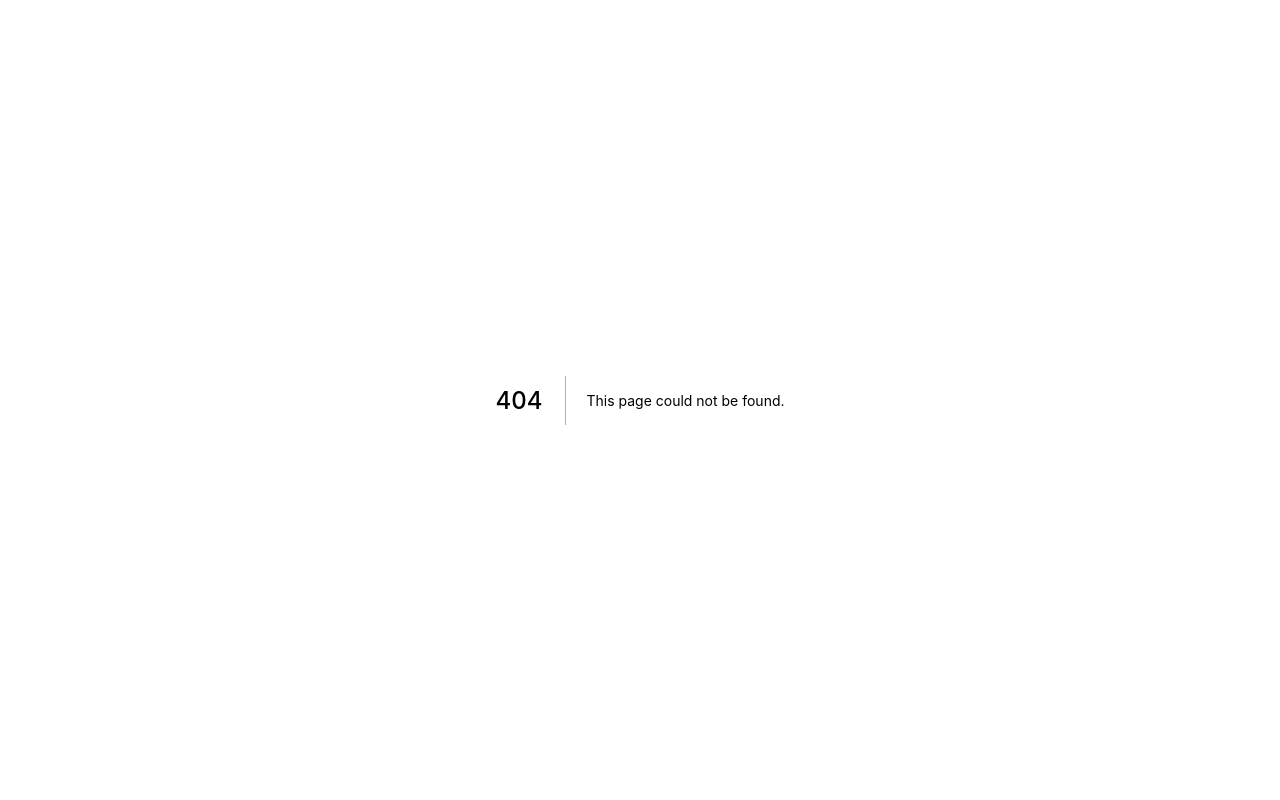
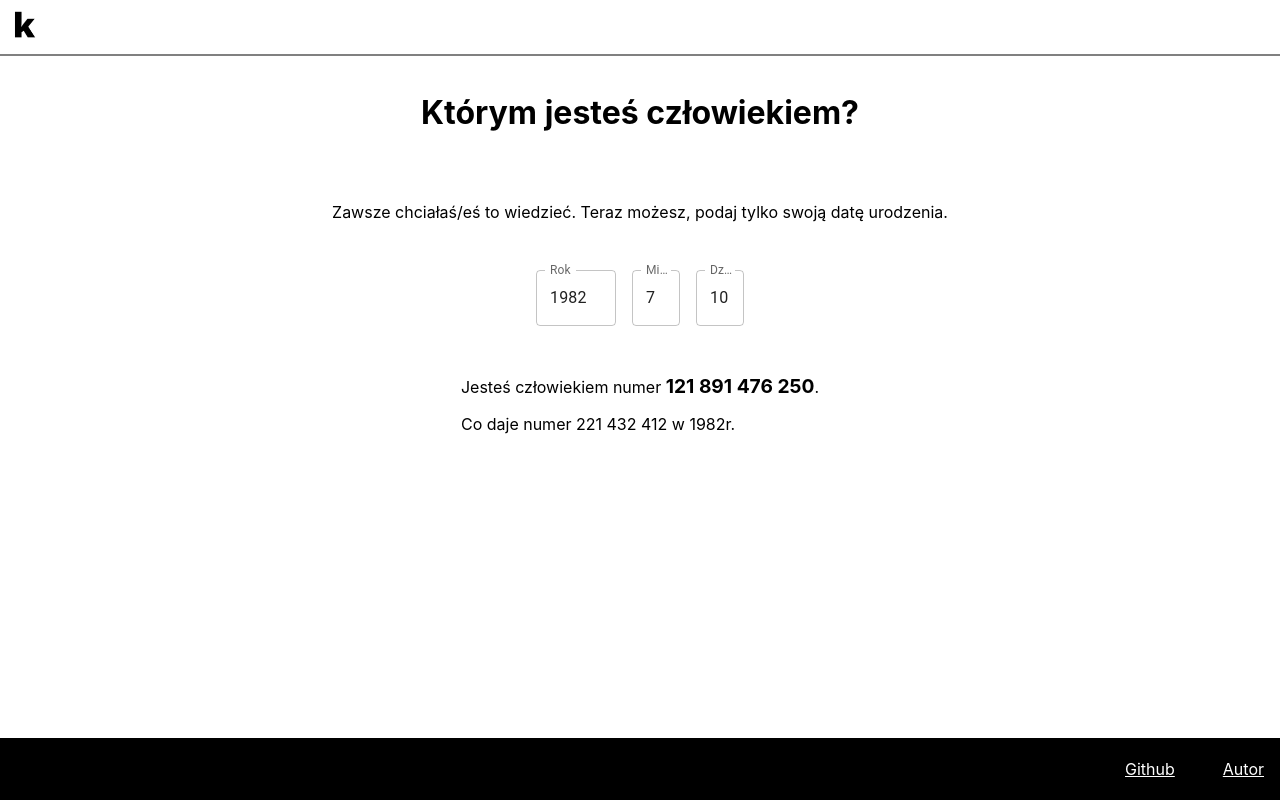
Before and after one commit to pensjonatus/kwlk, a Next.js app: page /which/which in a window 1280 px wide. Before the commit this address had no page. Built offline with nearby package versions, Linux system fonts and the light colour scheme.

Commit message:
add which person

```diff
--- a/components/featured.tsx
+++ b/components/featured.tsx
@@ -1,6 +1,7 @@
 import { fightDescription } from "../pages/fight/fight";
 import { harmoniceDescription } from "../pages/harmonica/harmonica";
 import { sensibleDescription } from "../pages/sensible";
+import { whichDescription } from "../pages/which/which";
 
 type Feature = {
   title: string;
@@ -24,4 +25,9 @@ export const featured: Feature[] = [
     description: <>{harmoniceDescription}</>,
     link: "/harmonica",
   },
+  {
+    title: "Którym jesteś człowiekiem? 🤔",
+    description: <>{whichDescription}</>,
+    link: "/which",
+  },
 ];
--- a/components/layout/layout.module.css
+++ b/components/layout/layout.module.css
@@ -6,7 +6,7 @@
 .header {
   padding: 8px;
   border-bottom: 2px solid gray;
-  height: var(--main-height);
+  height: var(--header-height);
 }
 
 .footer {
--- a/package.json
+++ b/package.json
@@ -9,6 +9,9 @@
     "lint": "next lint"
   },
   "dependencies": {
+    "@emotion/react": "^11.10.0",
+    "@emotion/styled": "^11.10.0",
+    "@mui/material": "^5.9.3",
     "clsx": "^1.2.1",
     "next": "12.2.0",
     "react": "18.2.0",
--- /dev/null
+++ b/pages/which/index.ts
@@ -0,0 +1,3 @@
+import Which from "./which";
+
+export default Which;
--- /dev/null
+++ b/pages/which/people.ts
@@ -0,0 +1,78 @@
+type PeopleShape = {
+  year: number;
+  bornSoFar: number;
+  bornInYear: number;
+};
+
+export const people: PeopleShape[] = [
+  { year: 1950, bornSoFar: 107901175171, bornInYear: 468668154 },
+  { year: 1951, bornSoFar: 108369843325, bornInYear: 466813303 },
+  { year: 1952, bornSoFar: 108836656628, bornInYear: 463603019 },
+  { year: 1953, bornSoFar: 109300259647, bornInYear: 461392229 },
+  { year: 1954, bornSoFar: 109761651876, bornInYear: 460180547 },
+  { year: 1955, bornSoFar: 110221832423, bornInYear: 459938082 },
+  { year: 1956, bornSoFar: 110681770505, bornInYear: 460560639 },
+  { year: 1957, bornSoFar: 111142331144, bornInYear: 461909686 },
+  { year: 1958, bornSoFar: 111604240830, bornInYear: 463716629 },
+  { year: 1959, bornSoFar: 112067957459, bornInYear: 465509369 },
+  { year: 1960, bornSoFar: 112533466828, bornInYear: 466754959 },
+  { year: 1961, bornSoFar: 113000221787, bornInYear: 466920334 },
+  { year: 1962, bornSoFar: 113467142121, bornInYear: 465523753 },
+  { year: 1963, bornSoFar: 113932665874, bornInYear: 462329918 },
+  { year: 1964, bornSoFar: 114394995792, bornInYear: 457444926 },
+  { year: 1965, bornSoFar: 114852440718, bornInYear: 451323277 },
+  { year: 1966, bornSoFar: 115303763995, bornInYear: 444677891 },
+  { year: 1967, bornSoFar: 115748441886, bornInYear: 438345467 },
+  { year: 1968, bornSoFar: 116186787353, bornInYear: 432973218 },
+  { year: 1969, bornSoFar: 116619760571, bornInYear: 428839175 },
+  { year: 1970, bornSoFar: 117048599746, bornInYear: 425959180 },
+  { year: 1971, bornSoFar: 117474558926, bornInYear: 424076029 },
+  { year: 1972, bornSoFar: 117898634955, bornInYear: 422678256 },
+  { year: 1973, bornSoFar: 118321313211, bornInYear: 421386277 },
+  { year: 1974, bornSoFar: 118742699488, bornInYear: 420124936 },
+  { year: 1975, bornSoFar: 119162824424, bornInYear: 418936381 },
+  { year: 1976, bornSoFar: 119581760805, bornInYear: 417966814 },
+  { year: 1977, bornSoFar: 119999727619, bornInYear: 417431350 },
+  { year: 1978, bornSoFar: 120417158969, bornInYear: 417478890 },
+  { year: 1979, bornSoFar: 120834637859, bornInYear: 418129754 },
+  { year: 1980, bornSoFar: 121252767613, bornInYear: 419355657 },
+  { year: 1981, bornSoFar: 121672123270, bornInYear: 421076656 },
+  { year: 1982, bornSoFar: 122093199926, bornInYear: 423156088 },
+  { year: 1983, bornSoFar: 122516356014, bornInYear: 425475489 },
+  { year: 1984, bornSoFar: 122941831503, bornInYear: 427975735 },
+  { year: 1985, bornSoFar: 123369807238, bornInYear: 430645434 },
+  { year: 1986, bornSoFar: 123800452672, bornInYear: 433513805 },
+  { year: 1987, bornSoFar: 124233966477, bornInYear: 436616182 },
+  { year: 1988, bornSoFar: 124670582659, bornInYear: 439951564 },
+  { year: 1989, bornSoFar: 125110534223, bornInYear: 443469951 },
+  { year: 1990, bornSoFar: 125554004174, bornInYear: 447104674 },
+  { year: 1991, bornSoFar: 126001108848, bornInYear: 450783302 },
+  { year: 1992, bornSoFar: 126451892150, bornInYear: 454436564 },
+  { year: 1993, bornSoFar: 126906328714, bornInYear: 458002382 },
+  { year: 1994, bornSoFar: 127364331096, bornInYear: 461434755 },
+  { year: 1995, bornSoFar: 127825765851, bornInYear: 464725399 },
+  { year: 1996, bornSoFar: 128290491250, bornInYear: 467899064 },
+  { year: 1997, bornSoFar: 128758390314, bornInYear: 470991688 },
+  { year: 1998, bornSoFar: 129229382002, bornInYear: 474012296 },
+  { year: 1999, bornSoFar: 129703394298, bornInYear: 476930632 },
+  { year: 2000, bornSoFar: 130180324930, bornInYear: 479682501 },
+  { year: 2001, bornSoFar: 130660007431, bornInYear: 482191816 },
+  { year: 2002, bornSoFar: 131142199247, bornInYear: 484410446 },
+  { year: 2003, bornSoFar: 131626609693, bornInYear: 486317870 },
+  { year: 2004, bornSoFar: 132112927563, bornInYear: 487922527 },
+  { year: 2005, bornSoFar: 132600850090, bornInYear: 489206942 },
+  { year: 2006, bornSoFar: 133090057032, bornInYear: 490161463 },
+  { year: 2007, bornSoFar: 133580218495, bornInYear: 490872619 },
+  { year: 2008, bornSoFar: 134071091114, bornInYear: 491473016 },
+  { year: 2009, bornSoFar: 134562564130, bornInYear: 492104861 },
+  { year: 2010, bornSoFar: 135054668991, bornInYear: 492912515 },
+  { year: 2011, bornSoFar: 135547581506, bornInYear: 494024991 },
+  { year: 2012, bornSoFar: 136041606497, bornInYear: 495559863 },
+  { year: 2013, bornSoFar: 136537166360, bornInYear: 497643752 },
+  { year: 2014, bornSoFar: 137034810112, bornInYear: 500402978 },
+  { year: 2015, bornSoFar: 137535213090, bornInYear: 503978819 },
+  { year: 2016, bornSoFar: 138039191909, bornInYear: 508473728 },
+  { year: 2017, bornSoFar: 138547665637, bornInYear: 513852809 },
+  { year: 2018, bornSoFar: 139061518446, bornInYear: 520043686 },
+  { year: 2019, bornSoFar: 139581562132, bornInYear: 526981741 },
+];
--- /dev/null
+++ b/pages/which/which.module.css
@@ -0,0 +1,14 @@
+.wrapper {
+  display: flex;
+  flex-direction: column;
+  gap: 2rem;
+  align-items: center;
+  justify-content: center;
+  padding: 1rem;
+}
+
+.date {
+  display: flex;
+  flex-wrap: wrap;
+  gap: 1rem;
+}
--- /dev/null
+++ b/pages/which/which.tsx
@@ -0,0 +1,114 @@
+import Layout from "../../components/layout";
+import TextField from "@mui/material/TextField";
+import { ReactElement, useEffect, useState } from "react";
+import styles from "./which.module.css";
+import { people } from "./people";
+
+export const whichDescription =
+  "Zawsze chciałaś/eś to wiedzieć. Teraz możesz, podaj tylko swoją datę urodzenia.";
+
+export default function Which() {
+  const initialResult = <>No ciekawe 🤔</>;
+  const [year, setYear] = useState(1982);
+  const [month, setMonth] = useState(7);
+  const [day, setDay] = useState(10);
+  const [result, setResult] = useState<ReactElement>(initialResult);
+
+  function getNumberWithSpaces(number: number): string {
+    return number.toLocaleString("pl-PL");
+  }
+
+  function getDayOfYear(date: Date): number {
+    return Math.floor(
+      (date.getTime() - new Date(date.getFullYear(), 0, 0).getTime()) /
+        1000 /
+        60 /
+        60 /
+        24
+    );
+  }
+
+  function formatDigits(input: number, digits: number): string {
+    return input.toLocaleString("en-US", {
+      minimumIntegerDigits: digits,
+      useGrouping: false,
+    });
+  }
+
+  useEffect(
+    function () {
+      const selectedDate: Date = new Date(
+        Date.parse(
+          `${formatDigits(year, 4)}-${formatDigits(month, 2)}-${formatDigits(
+            day,
+            2
+          )}`
+        )
+      );
+
+      const selectedYear = selectedDate.getFullYear();
+      const yearData = people.find((row) => row.year === selectedYear);
+      if (!yearData) {
+        setResult(
+          <>Nie mamy danych dla ludzi urodzonych w roku {selectedYear}</>
+        );
+      } else {
+        const dayOfYear = getDayOfYear(selectedDate);
+        const personNumberInYear =
+          Math.round(yearData.bornInYear / 365) * dayOfYear;
+        const personNumberSoFar =
+          yearData.bornSoFar - yearData.bornInYear + personNumberInYear;
+
+        setResult(
+          <>
+            <p>
+              Jesteś człowiekiem numer{" "}
+              <strong style={{ fontSize: "120%" }}>
+                {getNumberWithSpaces(personNumberSoFar)}
+              </strong>
+              .
+            </p>
+            <p>
+              Co daje numer {getNumberWithSpaces(personNumberInYear)} w{" "}
+              {selectedYear}r.
+            </p>
+          </>
+        );
+      }
+    },
+    [year, month, day]
+  );
+
+  return (
+    <Layout title="Którym jesteś człowiekiem" description={whichDescription}>
+      <div className={styles.wrapper}>
+        <h1>Którym jesteś człowiekiem?</h1>
+        <p>{whichDescription}</p>
+        <div className={styles.date}>
+          <TextField
+            variant="outlined"
+            label="Rok"
+            value={year}
+            style={{ width: "5rem" }}
+            onChange={(event) => setYear(Number(event.target.value))}
+          />
+          <TextField
+            variant="outlined"
+            label="Miesiąc"
+            value={month}
+            style={{ width: "3rem" }}
+            onChange={(event) => setMonth(Number(event.target.value))}
+          />
+          <TextField
+            variant="outlined"
+            label="Dzień"
+            value={day}
+            style={{ width: "3rem" }}
+            onChange={(event) => setDay(Number(event.target.value))}
+          />
+        </div>
+        <div>{result}</div>
+      </div>
+    </Layout>
+  );
+}
--- a/styles/globals.css
+++ b/styles/globals.css
@@ -1,7 +1,7 @@
 :root {
   --header-height: 56px;
   --footer-height: 62px;
-  --main-height: calc(100vh - var(--footer-height) = var(--header-height));
+  --main-height: calc(100vh - var(--footer-height) - var(--header-height));
 }
 
 html,
```
Also changed, not shown: 1 other file (tests, documents, lock files or other folders).
